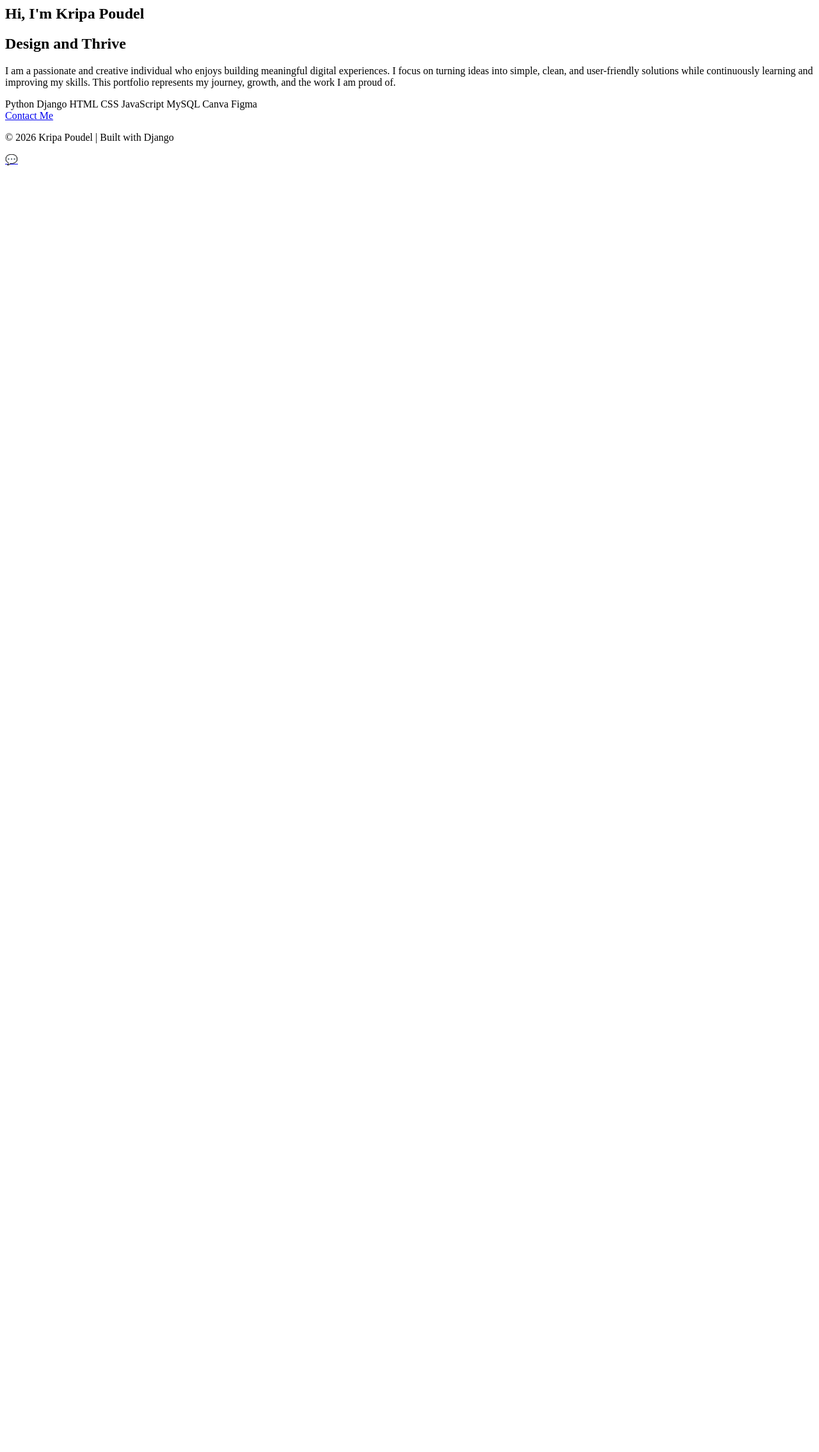
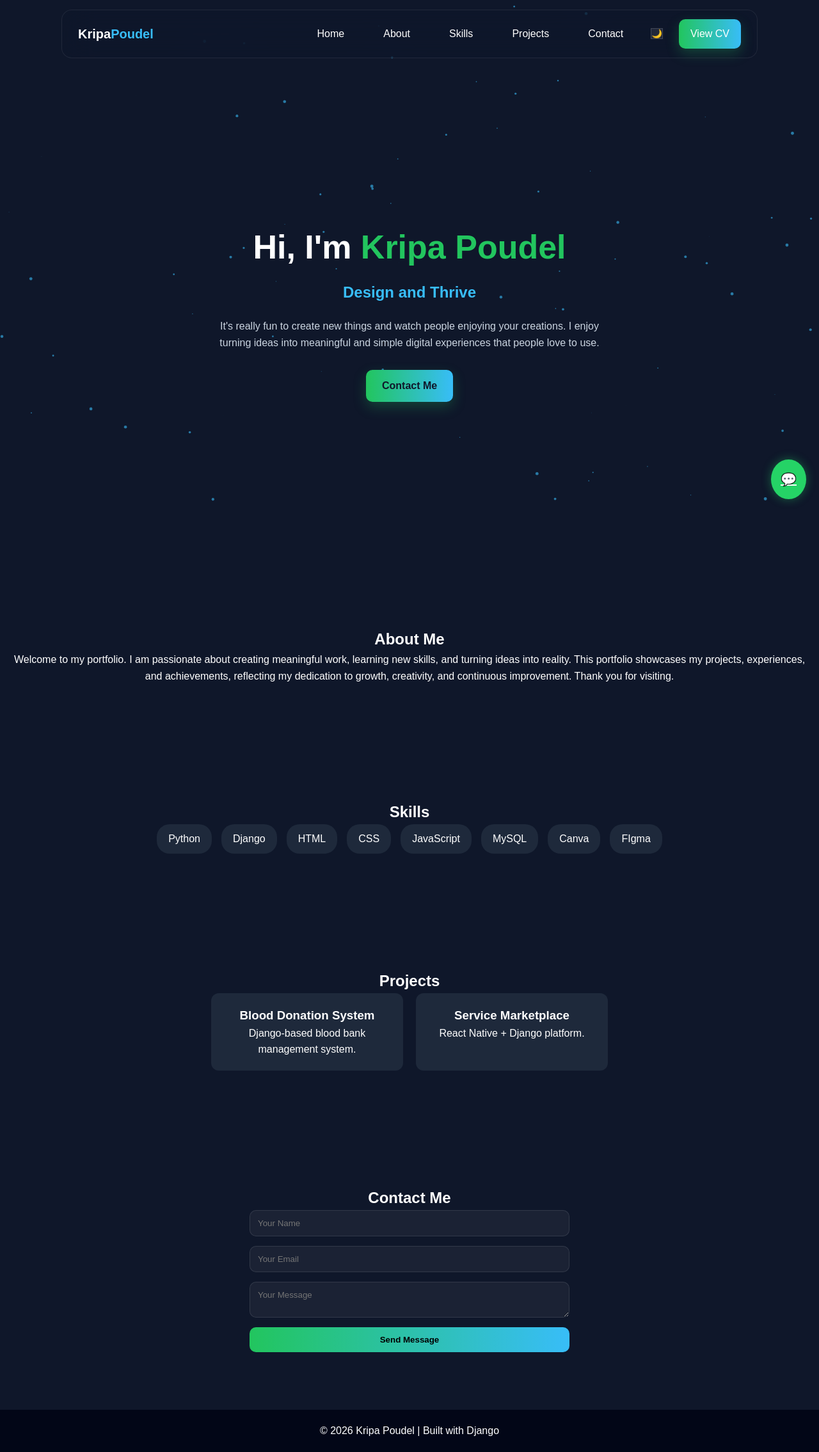
Before and after one commit to 363958/portfolio-, a Django app: page / in a window 1280 px wide. Shown: the whole page at 64% size. Before the commit the page ends 259 px from the top, so only its background shows below. Run offline with Django 5.2, Linux system fonts and the light colour scheme.

Commit message:
full update

```diff
--- a/templates/home.html
+++ b/templates/home.html
@@ -1,5 +1,9 @@
+{% extends 'base.html' %}
+{% load static %}
+
 {% block content %}
 
+<!-- ================= HERO (IMPROVED ONLY) ================= -->
 <section id="home" class="hero">
 
     <div class="hero-content hero-animate">
@@ -13,12 +17,37 @@
         </h2>
 
         <p class="hero-text">
-            I am a passionate and creative individual who enjoys building meaningful digital experiences.
-            I focus on turning ideas into simple, clean, and user-friendly solutions while continuously learning and improving my skills.
-            This portfolio represents my journey, growth, and the work I am proud of.
+            It's really fun to create new things and watch people enjoying your creations.
+            I enjoy turning ideas into meaningful and simple digital experiences that people love to use.
         </p>
 
-        <div class="hero-skills">
+        <a href="#contact" class="btn hero-btn">
+            Contact Me
+        </a>
+
+    </div>
+
+</section>
+
+<!-- ================= ABOUT ================= -->
+<section id="about" class="section reveal">
+
+    <h2>About Me</h2>
+
+    <p>
+        Welcome to my portfolio. I am passionate about creating meaningful work, learning new skills, and turning ideas into reality. This portfolio showcases my projects, experiences, and achievements, reflecting my dedication to growth, creativity, and continuous improvement.
+        Thank you for visiting.
+    </p>
+
+</section>
+
+<!-- ================= SKILLS ================= -->
+<section id="skills" class="section reveal">
+
+    <h2>Skills</h2>
+
+    <div class="skills-grid">
+
         <span>Python</span>
         <span>Django</span>
         <span>HTML</span>
@@ -26,25 +55,64 @@
         <span>JavaScript</span>
         <span>MySQL</span>
         <span>Canva</span>
-            <span>Figma</span>
+        <span>FIgma</span>
+
     </div>
 
-        <div class="hero-buttons">
-            <a href="mailto:your@email.com" class="btn hero-btn">
-                Contact Me
-            </a>
+</section>
+
+<!-- ================= PROJECTS ================= -->
+<section id="projects" class="section reveal">
+
+    <h2>Projects</h2>
+
+    <div class="project-grid">
+
+        <div class="project-card">
+            <h3>Blood Donation System</h3>
+            <p>Django-based blood bank management system.</p>
+        </div>
+
+        <div class="project-card">
+            <h3>Service Marketplace</h3>
+            <p>React Native + Django platform.</p>
         </div>
 
     </div>
 
 </section>
 
+<!-- ================= CONTACT ================= -->
+<section id="contact" class="section reveal">
+
+    <h2>Contact Me</h2>
+
+    <form id="contactForm" class="contact-form" method="POST">
+        {% csrf_token %}
+
+        <input type="text" name="name" placeholder="Your Name" required>
+        <input type="email" name="email" placeholder="Your Email" required>
+        <textarea name="message" placeholder="Your Message" required></textarea>
+
+        <button type="submit">Send Message</button>
+
+    </form>
+
+</section>
+
+<!-- ================= FOOTER ================= -->
 <footer>
     <p>© 2026 Kripa Poudel | Built with Django</p>
 </footer>
 
+<!-- ================= WHATSAPP ================= -->
 <a class="whatsapp" href="https://wa.me/9779843677123" target="_blank">
     💬
 </a>
 
+<!-- ================= POPUP ================= -->
+<div id="popup" class="popup" style="display:none;">
+    ✅ Message sent successfully!
+</div>
+
 {% endblock %}
```
Lines whose indentation alone changed are shown as unchanged.
